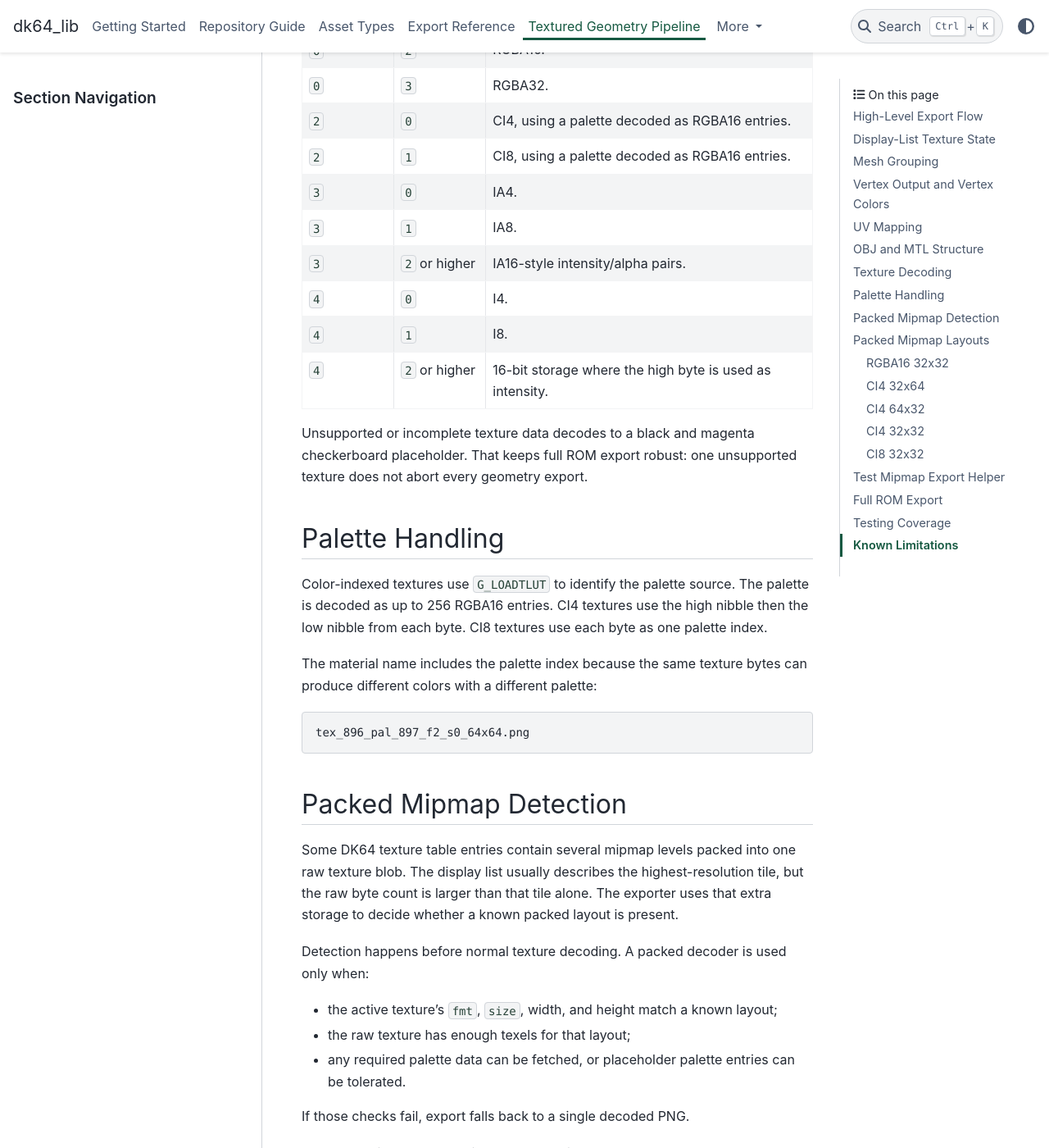
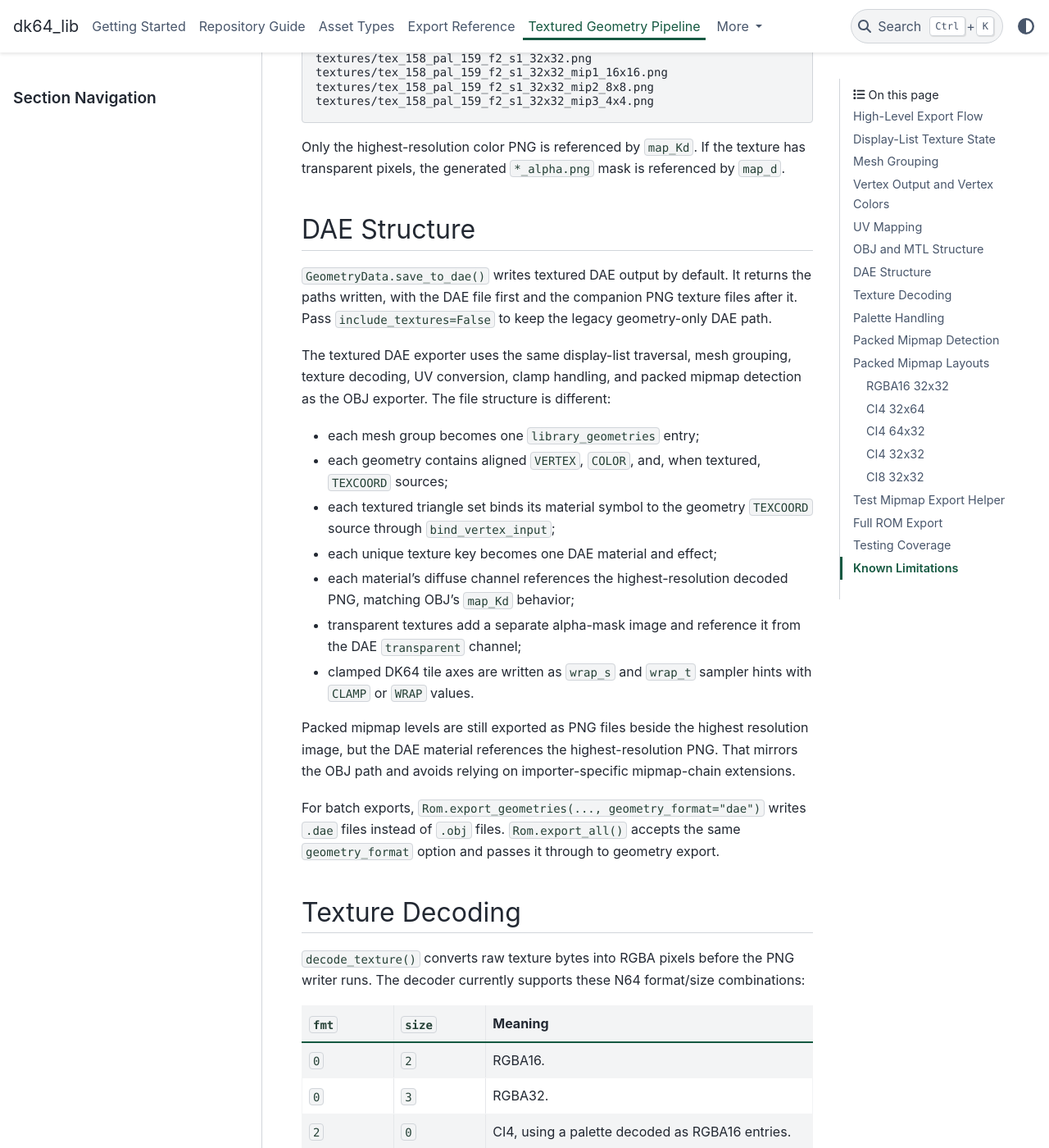
Before and after one commit to ThomasJRyan/dk64_lib, a Sphinx documentation site: the page built from docs/textured-geometry.rst, in a window 1280 px wide and 1400 px high, scrolled down 6691 px. Shown: the whole window at 82% size. Built offline with Sphinx 7.4.7 and the PyData theme 0.15.4, drawn with Linux system fonts in a browser that asks for light colours; some of the changed text lies outside the part shown.

Commit message:
Add textured DAE geometry export

```diff
--- a/docs/index.rst
+++ b/docs/index.rst
@@ -38,7 +38,7 @@ DK64 Lib Documentation
      <a class="doc-card" href="textured-geometry.html">
        <span class="card-label">Pipeline</span>
        <strong>Textured Geometry</strong>
-       <span>Follow OBJ export, UV mapping, vertex colors, texture decoding, and DK64 mipmaps.</span>
+       <span>Follow OBJ/DAE export, UV mapping, vertex colors, texture decoding, and DK64 mipmaps.</span>
      </a>
      <a class="doc-card" href="api/index.html">
        <span class="card-label">API</span>
@@ -56,7 +56,7 @@ The current library surface covers:
 * ROM metadata and pointer table traversal through :class:`dk64_lib.rom.Rom`.
 * Text parsing into immutable text line and fragment records.
 * Geometry parsing into display lists, vertices, and triangles.
-* Textured OBJ export with companion MTL files and PNG textures.
+* Textured OBJ/DAE export with companion material data and PNG textures.
 * Raw exports for known texture, cutscene, text, geometry, and asset tables.
 
 The documentation is intentionally structured around ROM concepts first and API
--- a/docs/repository-guide.rst
+++ b/docs/repository-guide.rst
@@ -23,7 +23,7 @@ Top-Level Layout
 ``docs/``
     Sphinx documentation source and generated documentation build output.
     ``docs/textured-geometry.rst`` is the primary narrative reference for OBJ,
-    UV, texture, and packed mipmap export behavior.
+    DAE, UV, texture, and packed mipmap export behavior.
 
 Library Modules
 ---------------
@@ -36,7 +36,8 @@ Library Modules
     ``BaseData`` and add format-specific parsing where available.
 
 ``dk64_lib.f3dex2``
-    F3DEX2 display-list command parsing plus textured OBJ export helpers.
+    F3DEX2 display-list command parsing plus textured OBJ and DAE export
+    helpers.
 
 ``dk64_lib.components``
     Small geometry value objects such as vertices and triangles.
--- a/docs/textured-geometry.rst
+++ b/docs/textured-geometry.rst
@@ -2,13 +2,14 @@ Textured Geometry Pipeline
 ==========================
 
 This page documents how ``dk64_lib`` turns DK64 geometry display lists into
-OBJ, MTL, and PNG files. It is intended to be a human-readable map of the
+OBJ, MTL, DAE, and PNG files. It is intended to be a human-readable map of the
 current implementation rather than a replacement for the API reference.
 
 The relevant implementation lives primarily in:
 
 * ``dk64_lib.data_types.geometry.GeometryData``
 * ``dk64_lib.f3dex2.texture_export.TexturedObjExporter``
+* ``dk64_lib.f3dex2.texture_export.TexturedDaeExporter``
 * ``dk64_lib.f3dex2.texture_export.decode_texture``
 * ``dk64_lib.f3dex2.commands``
 * ``dk64_lib.components.vertex.Vertex``
@@ -23,24 +24,31 @@ Textured geometry export starts at one of the high-level helpers:
 * ``GeometryData.save_to_obj()``
 * ``GeometryData.save_to_textured_obj()``
 * ``GeometryData.create_textured_obj()``
+* ``GeometryData.save_to_dae()``
+* ``GeometryData.create_textured_dae()``
 
 Geometry OBJ export includes textures by default. ``GeometryData.save_to_obj()``
 has ``include_textures=True`` as its default, and ``Rom.export_geometries()`` and
 ``Rom.export_all()`` pass that default through unless the caller disables it.
+DAE export follows the same default through ``GeometryData.save_to_dae()`` and
+can be selected for ROM-level batch exports with ``geometry_format="dae"``.
 
 The export flow is:
 
 1. ``GeometryData`` parses a geometry table entry into display lists, vertex
    data, display-list chunk metadata, and expansion display lists.
-2. ``GeometryData.create_textured_obj()`` fetches the geometry texture table
+2. ``GeometryData.create_textured_obj()`` or
+   ``GeometryData.create_textured_dae()`` fetches the geometry texture table
    through ``rom.get_geometry_texture_data()``.
-3. ``TexturedObjExporter`` walks the geometry display lists, tracks the active
-   F3DEX2 texture state, and groups triangles by the texture that was active
-   when those triangles were emitted.
-4. The exporter writes OBJ text, MTL text, and in-memory PNG files.
+3. ``TexturedObjExporter`` or ``TexturedDaeExporter`` walks the geometry display
+   lists, tracks the active F3DEX2 texture state, and groups triangles by the
+   texture that was active when those triangles were emitted.
+4. The exporter writes OBJ text plus MTL text, or an in-memory DAE document, and
+   the in-memory PNG files needed by the materials.
 5. ``save_textured_obj_export()`` writes the OBJ, MTL, and PNG files to disk.
+   ``save_textured_dae_export()`` writes the DAE and PNG files.
 
-The production geometry export does not write packed mipmap base/reference
+The production geometry exporters do not write packed mipmap base/reference
 images. Those base images are only written by ``test_mipmap_export()``, which is
 a temporary visual debugging helper.
 
@@ -157,7 +165,8 @@ DK64 vertices are 16 bytes:
      - Blue vertex color channel.
    * - ``15``
      - ``alpha``
-     - Parsed and preserved. OBJ export currently omits alpha.
+     - Parsed and preserved. OBJ export currently omits alpha. DAE export
+       writes it in the vertex color source.
 
 OBJ vertex color is written using the common extended OBJ form:
 
@@ -177,6 +186,12 @@ files even though color support is not part of the oldest Wavefront OBJ
 specification. Alpha is available in the parsed ``Vertex`` object and in DAE
 export, but OBJ export writes RGB only.
 
+DAE export writes a ``COLOR`` source with normalized RGBA values for every mesh
+group. This keeps the original vertex alpha available to importers that expose
+COLLADA vertex color data. Textured DAE materials still use the decoded texture
+as the diffuse map; the vertex color stream is exported as geometry data rather
+than baked into the PNGs.
+
 UV Mapping
 ----------
 
@@ -184,7 +199,7 @@ F3DEX2 stores per-vertex texture coordinates as signed 16-bit fixed-point
 values. The current exporter interprets them with 5 fractional bits, so one
 texel is ``32`` units.
 
-The OBJ UV conversion is:
+The OBJ and DAE UV conversion is:
 
 .. code-block:: text
 
@@ -197,16 +212,16 @@ Important details:
   has the N64 clamp bit set for that axis. Otherwise values outside ``0..1``
   are preserved so normal texture wrapping/repeating can still work in import
   tools.
-* OBJ's vertical texture axis is inverted relative to the convention used by
-  the source data, so the exporter writes ``1 - v``.
+* The exported vertical texture axis is inverted relative to the convention
+  used by the source data, so the exporter writes ``1 - v``.
 * Texture width and height come from the active ``G_SETTILESIZE`` command, not
   from the raw byte count.
 * ``G_TEXTURE`` scale values are parsed by the command class but are not applied
-  by OBJ export today.
+  by OBJ or DAE export today.
 
 If a vertex has ``texture_cord_u = texture_width * 32`` then it maps to
 ``u = 1.0``. If it has ``texture_cord_v = texture_height * 32`` then it maps to
-``v = 0.0`` after the OBJ vertical-axis flip.
+``v = 0.0`` after the exported vertical-axis flip.
 
 OBJ and MTL Structure
 ---------------------
@@ -289,6 +304,40 @@ example, the files may include:
 Only the highest-resolution color PNG is referenced by ``map_Kd``. If the
 texture has transparent pixels, the generated ``*_alpha.png`` mask is
 referenced by ``map_d``.
+
+DAE Structure
+-------------
+
+``GeometryData.save_to_dae()`` writes textured DAE output by default. It returns
+the paths written, with the DAE file first and the companion PNG texture files
+after it. Pass ``include_textures=False`` to keep the legacy geometry-only DAE
+path.
+
+The textured DAE exporter uses the same display-list traversal, mesh grouping,
+texture decoding, UV conversion, clamp handling, and packed mipmap detection as
+the OBJ exporter. The file structure is different:
+
+* each mesh group becomes one ``library_geometries`` entry;
+* each geometry contains aligned ``VERTEX``, ``COLOR``, and, when textured,
+  ``TEXCOORD`` sources;
+* each textured triangle set binds its material symbol to the geometry
+  ``TEXCOORD`` source through ``bind_vertex_input``;
+* each unique texture key becomes one DAE material and effect;
+* each material's diffuse channel references the highest-resolution decoded
+  PNG, matching OBJ's ``map_Kd`` behavior;
+* transparent textures add a separate alpha-mask image and reference it from the
+  DAE ``transparent`` channel;
+* clamped DK64 tile axes are written as ``wrap_s`` and ``wrap_t`` sampler hints
+  with ``CLAMP`` or ``WRAP`` values.
+
+Packed mipmap levels are still exported as PNG files beside the highest
+resolution image, but the DAE material references the highest-resolution PNG.
+That mirrors the OBJ path and avoids relying on importer-specific mipmap-chain
+extensions.
+
+For batch exports, ``Rom.export_geometries(..., geometry_format="dae")`` writes
+``.dae`` files instead of ``.obj`` files. ``Rom.export_all()`` accepts the same
+``geometry_format`` option and passes it through to geometry export.
 
 Texture Decoding
 ----------------
@@ -539,7 +588,7 @@ Test Mipmap Export Helper
 -------------------------
 
 ``test_mipmap_export()`` is a visual reverse-engineering helper. It is not used
-by normal OBJ export.
+by normal OBJ or DAE export.
 
 It writes:
 
@@ -569,27 +618,30 @@ folders:
      cutscenes/
      assets/
 
-Geometry exports use textured OBJ output by default. Texture table exports are
-different: ``Rom.export_textures()`` writes decompressed raw table entries from
-the known texture tables. Those raw texture exports are useful for analysis, but
-they are not the same PNG files written beside an OBJ. OBJ texture PNGs are
-decoded from the geometry texture table as display lists reference them.
+Geometry exports use textured OBJ output by default. Pass
+``geometry_format="dae"`` to ``Rom.export_geometries()`` or ``Rom.export_all()``
+to write textured DAE files instead. Texture table exports are different:
+``Rom.export_textures()`` writes decompressed raw table entries from the known
+texture tables. Those raw texture exports are useful for analysis, but they are
+not the same PNG files written beside OBJ or DAE geometry. Geometry texture PNGs
+are decoded from the geometry texture table as display lists reference them.
 
 Testing Coverage
 ----------------
 
-The texture and OBJ behavior is covered in ``tests/test_texture_export.py``.
+The texture, OBJ, and DAE behavior is covered in ``tests/test_texture_export.py``.
 Important coverage includes:
 
 * textured OBJ material and PNG output;
-* OBJ vertex colors;
+* textured DAE material, sampler, alpha-mask, and PNG output;
+* OBJ RGB vertex colors and DAE RGBA vertex colors;
 * UV generation from vertex texture coordinates;
 * material grouping by active texture state;
 * palette-based CI4 and CI8 decoding;
 * RGBA, IA, and I texture decoding;
 * packed mipmap exports for RGBA16 32x32, CI4 32x64, CI4 64x32, CI4 32x32,
   and CI8 32x32;
-* ensuring production OBJ export does not write raw ``*_base_*`` mipmap images;
+* ensuring production geometry export does not write raw ``*_base_*`` mipmap images;
 * ensuring ``test_mipmap_export()`` does write base/reference images.
 
 Run the focused texture tests with:
@@ -611,15 +663,16 @@ The current exporter is intentionally conservative:
 
 * It supports the packed mipmap layouts that have been identified so far, not
   every possible N64 layout.
-* It does not write or reference mipmap chains in the MTL. The MTL references
-  the highest-resolution decoded PNG because that is what normal OBJ importers
-  expect.
+* It does not write or reference mipmap chains in the MTL or DAE material. The
+  material references the highest-resolution decoded PNG because that is what
+  normal importers expect.
 * It parses ``G_TEXTURE`` scale fields but does not currently apply them to OBJ
-  UVs.
+  or DAE UVs.
 * It writes RGB vertex colors to OBJ but does not write vertex alpha.
 * Texture clamp fields are translated to clamped OBJ UVs and ``-clamp on`` MTL
-  texture map hints. Mirror, mask, and shift fields are parsed in
-  ``G_SETTILE`` but are not currently translated into OBJ/MTL behavior.
+  texture map hints, and to DAE ``wrap_s``/``wrap_t`` sampler hints. Mirror,
+  mask, and shift fields are parsed in ``G_SETTILE`` but are not currently
+  translated into exporter behavior.
 * OBJ/MTL importer support for ``-clamp on`` varies. The exporter emits it
   because it is part of the Wavefront material syntax, but clamped UVs are the
   compatibility fallback.
```
Also changed, not shown: README.md (+16 -0 lines), docs/asset-types.rst (+8 -8 lines), docs/exports.rst (+30 -6 lines), docs/getting-started.rst (+14 -5 lines), 6 other files.
